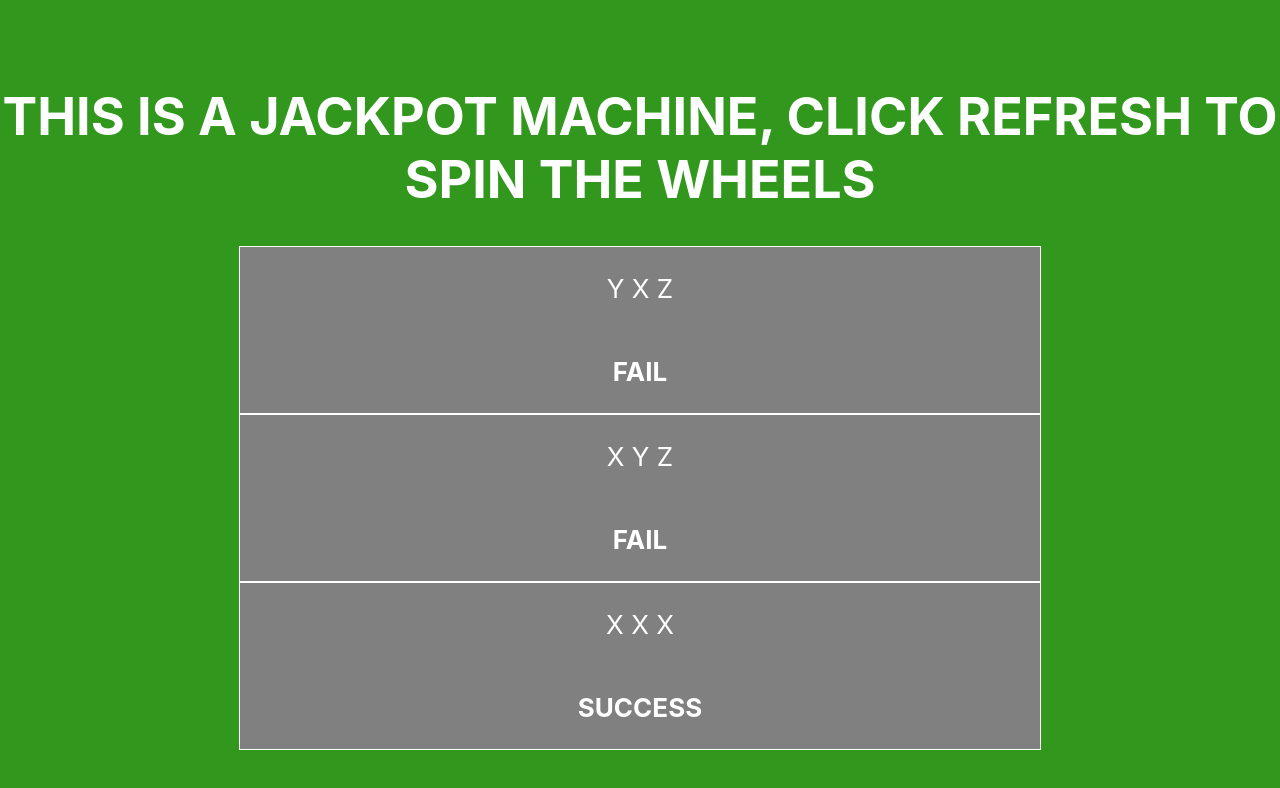
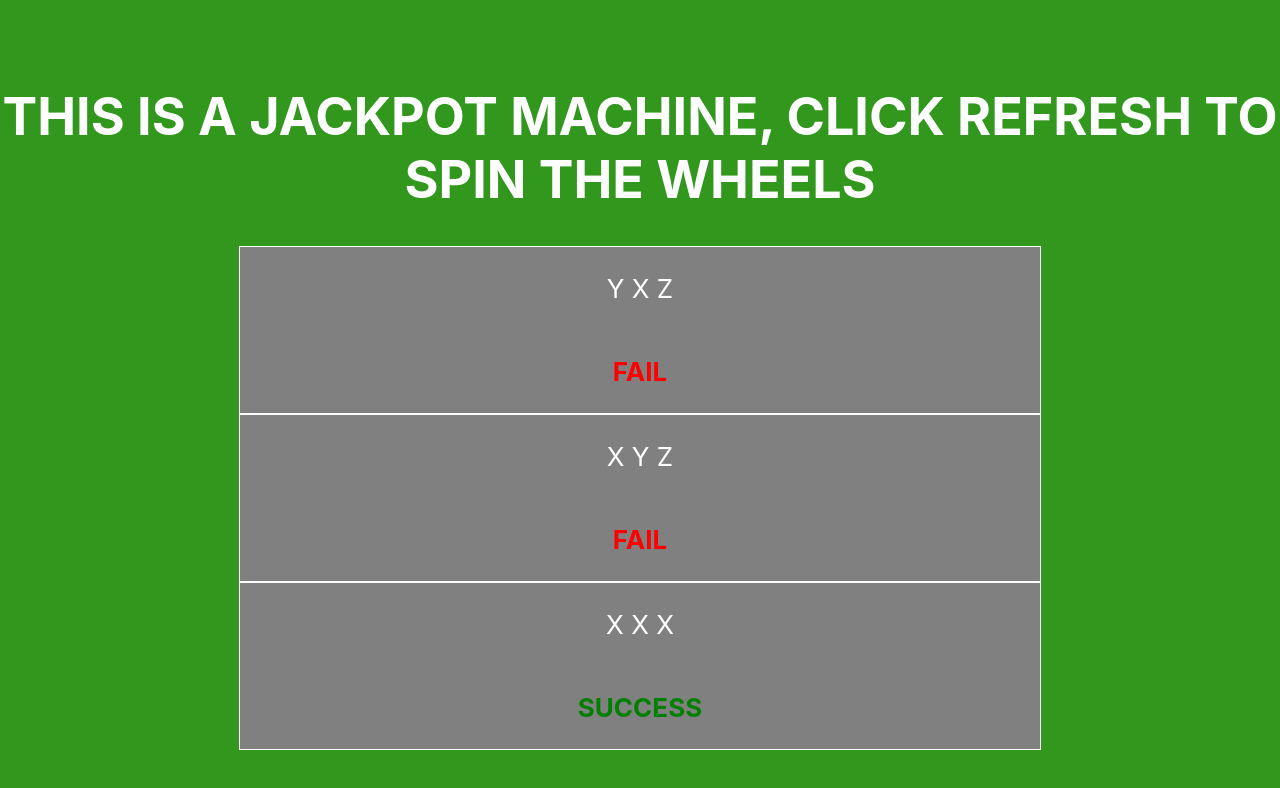
Before and after one commit to SKSurain/simplest-jackpot, a React (Create React App) app: page / in a window 1280 px wide. Shown: the top 788 px of the page. Built offline with nearby package versions, Linux system fonts and the light colour scheme.

Commit message:
Updated Machine and MachineProps

```diff
--- a/src/Machine.js
+++ b/src/Machine.js
@@ -17,14 +17,14 @@ class Machine extends React.Component {
         if (s1 === s2 && s2 === s3) {
             return <div className='Machine'>
                 <p>{s1} {s2} {s3}</p>
-                <p><b>SUCCESS</b></p>
+                <p className='Machine-win'><b>SUCCESS</b></p>
             </div>
         }
         //this div is displayed when s1,s2,s3 doesnt have same value
         else {
-            return <div className ='Machine'>
+            return <div className='Machine'>
                 <p>{s1} {s2} {s3}</p>
-                <p><b>FAIL</b></p>
+                <p className='Machine-loose'><b>FAIL</b></p>
             </div>
         }
     }
--- a/src/MachineProps.js
+++ b/src/MachineProps.js
@@ -5,11 +5,12 @@ class MachineProps extends React.Component {
         //destructuring props
         const { s1, s2, s3 } = this.props;
         //if jackpot (3 same alphabets), then true. Else, false
-        const isDisplay = (s1 === s2) && (s2 === s3);
+        const isJackpot = (s1 === s2) && (s2 === s3);
         //returns div with dynamic text 'Fail or 'Success'
         return <div className='MachineProps'>
             <p>{s1} {s2} {s3}</p>
-            <p><b>{isDisplay ? 'SUCCESS' : 'FAIL'}</b></p>
+            <p className={isJackpot ? 'MachineProps-win' : 'MachineProps-loose'}>
+                <b>{isJackpot ? 'SUCCESS' : 'FAIL'}</b></p>
         </div>
     }
 }
```
